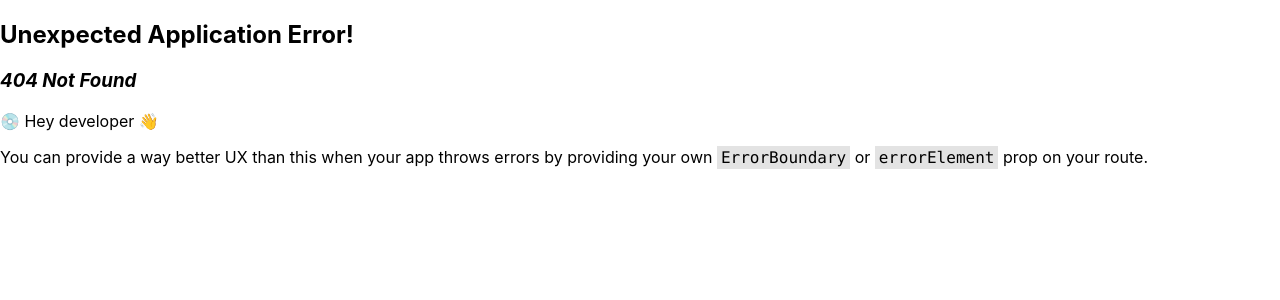
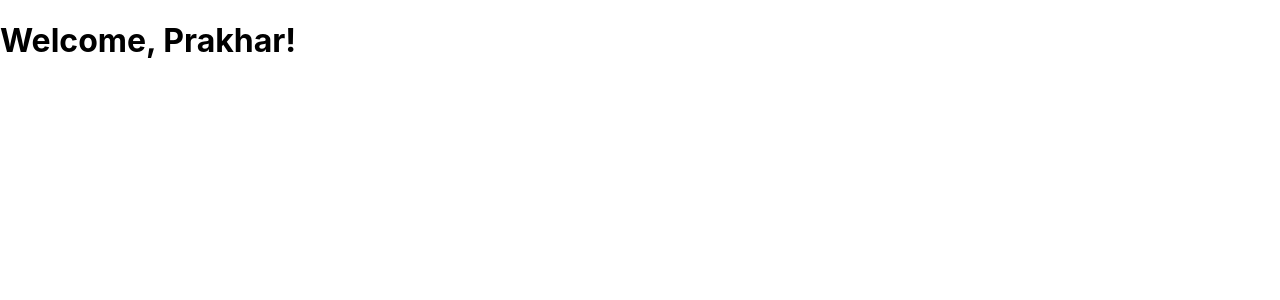
Before and after one commit to Prakhar5355/react-concepts, a React (Create React App) app: page /profile in a window 1280 px wide. Before the commit this address had no page. Shown: the top 300 px of the page. Built offline with nearby package versions, Linux system fonts and the light colour scheme.

Commit message:
added HOC function

```diff
--- a/src/App.js
+++ b/src/App.js
@@ -1,6 +1,7 @@
 import { createBrowserRouter, RouterProvider } from 'react-router-dom';
 import React, { Suspense } from 'react';
 import Home from './components/Home';
+import Profile from './components/Profile';
 // import Contact from './components/Contact';
 
 // Lazy load the About component
@@ -20,6 +21,10 @@ const appRouter = createBrowserRouter([
   {
     path: "/contact",
     element: <Contact name={"prakhar"} />,
+  },
+  {
+    path: "/profile",
+    element: <Profile />,
   }
 ]);
 
--- a/src/components/Home.js
+++ b/src/components/Home.js
@@ -8,6 +8,7 @@ const Home = () =>{
         <div className="parent" style={{display:"flex"}}>
        <Link to="/about"><button>About</button></Link>
        <Link to="/contact"><button>Contact us</button></Link>
+       <Link to="/profile"><button>My Profile</button></Link>
        </div>
         </>
     )
--- /dev/null
+++ b/src/components/Profile.js
@@ -0,0 +1,34 @@
+import React, { useEffect } from 'react';
+
+// Higher-Order Component (HOC)
+const withAuth = (WrappedComponent) => {
+  return (props) => {
+    console.log(props)
+
+    useEffect(() => {
+      // Simulate authentication check
+      const isLoggedIn = true; // Replace with real auth logic
+      if (!isLoggedIn) {
+        console.log('User is not logged in');
+        // Optionally, you can redirect to login page or show a message
+      } else {
+        console.log('User is logged in');
+      }
+    }, []);
+
+    return <WrappedComponent {...props} />;
+  };
+};
+
+// Regular functional component
+const Dashboard = ({ user }) => {
+    console.log(user)
+  return <h1>Welcome, {user}!</h1>;
+};
+
+// Wrapping Dashboard component with the withAuth HOC
+const DashboardWithAuth = withAuth(Dashboard);
+
+export default function App() {
+  return <DashboardWithAuth user="Prakhar" />;
+}
```
